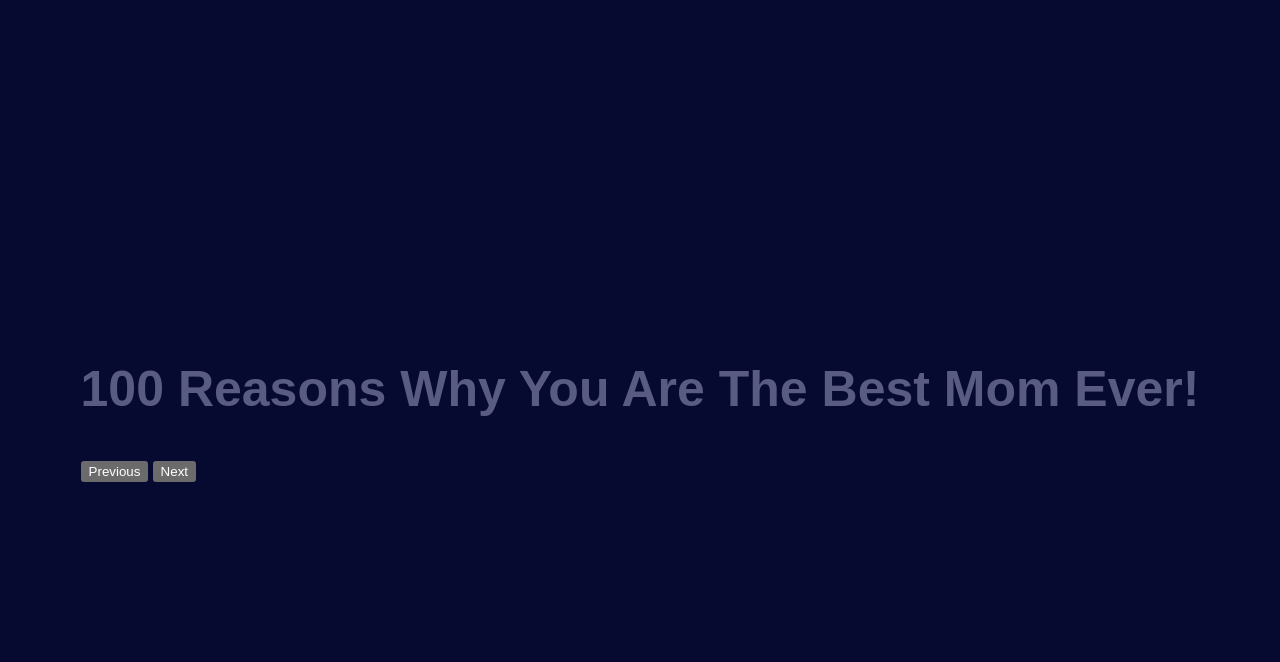
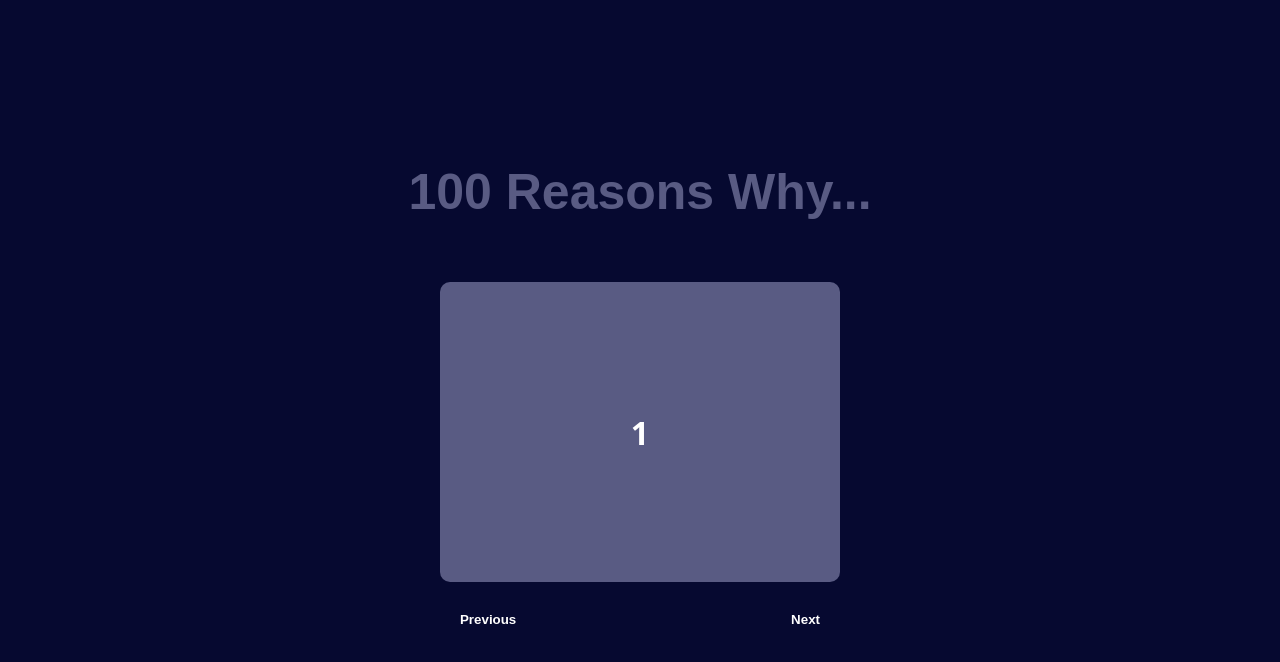
Before and after one commit to EvanHarlan/Birthday-Card, a plain HTML site: page index.html in a window 1280 px wide. Both pictures are taken after a click on the button "Previous". Drawn offline with Linux system fonts and the light colour scheme.

Commit message:
Added functionality and styling for the reasons component which shows the card and allows the user to flip through each front and back. Also updated the index to match.

```diff
--- a/100Reasons/reasons.css
+++ b/100Reasons/reasons.css
@@ -0,0 +1,105 @@
+/* styles.css */
+
+.container {
+    max-width: 800px;
+    margin: 0 auto;
+    padding: 20px;
+    display: flex;
+    flex-direction: column;
+    align-items: center; /* Center align everything in the container */
+}
+
+h1 {
+    text-align: center;
+    margin-top: 0;
+
+}
+
+.button-container {
+    display: flex;
+    justify-content: space-between;
+    margin-top: 20px;
+    width: 100%; /* Ensure buttons take full width on mobile */
+    max-width: 400px; /* Limit button container width */
+}
+
+button {
+    padding: 10px 20px;
+    cursor: pointer;
+    border: 1px solid var(--border-color);
+    background-color: var(--background-color);
+    color: var(--text-color);
+    border-radius: 5px;
+    font-weight: bold;
+}
+
+.card-container {
+    perspective: 1000px;
+    display: flex;
+    justify-content: center;
+    align-items: center;
+    margin-top: 20px;
+    position: relative; /* Ensure relative positioning */
+    width: 100%; /* Take full width of container */
+    max-width: 400px; /* Limit maximum width */
+}
+
+.card {
+    width: 100%;
+    height: 300px;
+    position: relative;
+    transform-style: preserve-3d;
+    transition: transform 0.6s;
+    cursor: pointer;
+    background-color: #595B83;
+    border-radius: 10px;
+}
+
+.card .front, .card .back {
+    position: absolute;
+    width: 100%;
+    height: 100%;
+    backface-visibility: hidden;
+    display: flex;
+    justify-content: center;
+    align-items: center;
+    border-radius: 10px;
+    padding: 20px;
+    text-align: center;
+    left: 0;
+    top: 0;
+    box-sizing: border-box; /* Ensure padding doesn't add to width */
+}
+
+.card .front {
+    transform: rotateY(0deg);
+    background-color: var(--card-background-color);
+}
+
+.card .back {
+    transform: rotateY(180deg);
+    background-color: var(--card-background-color);
+}
+
+.card .front h2 {
+    font-weight: bold;
+    font-size: 2em;
+    margin: 0;
+}
+
+.card .back p {
+    margin: 0;
+}
+
+.card.flipped {
+    transform: rotateY(180deg);
+}
+
+@media (max-width: 600px) {
+    .container {
+        padding: 10px;
+    }
+    .card {
+        max-width: 100%; /* Ensure card fills container width */
+    }
+}
--- a/100Reasons/reasons.js
+++ b/100Reasons/reasons.js
@@ -0,0 +1,156 @@
+// script.js
+
+let currentCardIndex = 0;
+const cardsData = [
+    { number: 1, text: "Description #1" },
+    { number: 2, text: "Description #2" },
+    { number: 3, text: "Description #3" },
+    { number: 4, text: "Description #4" },
+    { number: 5, text: "Description #5" },
+    { number: 6, text: "Description #6" },
+    { number: 7, text: "Description #7" },
+    { number: 8, text: "Description #8" },
+    { number: 9, text: "Description #9" },
+    { number: 10, text: "Description #10" },
+    { number: 11, text: "Description #11" },
+    { number: 12, text: "Description #12" },
+    { number: 13, text: "Description #13" },
+    { number: 14, text: "Description #14" },
+    { number: 15, text: "Description #15" },
+    { number: 16, text: "Description #16" },
+    { number: 17, text: "Description #17" },
+    { number: 18, text: "Description #18" },
+    { number: 19, text: "Description #19" },
+    { number: 20, text: "Description #20" },
+    { number: 21, text: "Description #21" },
+    { number: 22, text: "Description #22" },
+    { number: 23, text: "Description #23" },
+    { number: 24, text: "Description #24" },
+    { number: 25, text: "Description #25" },
+    { number: 26, text: "Description #26" },
+    { number: 27, text: "Description #27" },
+    { number: 28, text: "Description #28" },
+    { number: 29, text: "Description #29" },
+    { number: 30, text: "Description #30" },
+    { number: 31, text: "Description #31" },
+    { number: 32, text: "Description #32" },
+    { number: 33, text: "Description #33" },
+    { number: 34, text: "Description #34" },
+    { number: 35, text: "Description #35" },
+    { number: 36, text: "Description #36" },
+    { number: 37, text: "Description #37" },
+    { number: 38, text: "Description #38" },
+    { number: 39, text: "Description #39" },
+    { number: 40, text: "Description #40" },
+    { number: 41, text: "Description #41" },
+    { number: 42, text: "Description #42" },
+    { number: 43, text: "Description #43" },
+    { number: 44, text: "Description #44" },
+    { number: 45, text: "Description #45" },
+    { number: 46, text: "Description #46" },
+    { number: 47, text: "Description #47" },
+    { number: 48, text: "Description #48" },
+    { number: 49, text: "Description #49" },
+    { number: 50, text: "Description #50" },
+    { number: 51, text: "Description #51" },
+    { number: 52, text: "Description #52" },
+    { number: 53, text: "Description #53" },
+    { number: 54, text: "Description #54" },
+    { number: 55, text: "Description #55" },
+    { number: 56, text: "Description #56" },
+    { number: 57, text: "Description #57" },
+    { number: 58, text: "Description #58" },
+    { number: 59, text: "Description #59" },
+    { number: 60, text: "Description #60" },
+    { number: 61, text: "Description #61" },
+    { number: 62, text: "Description #62" },
+    { number: 63, text: "Description #63" },
+    { number: 64, text: "Description #64" },
+    { number: 65, text: "Description #65" },
+    { number: 66, text: "Description #66" },
+    { number: 67, text: "Description #67" },
+    { number: 68, text: "Description #68" },
+    { number: 69, text: "Description #69" },
+    { number: 70, text: "Description #70" },
+    { number: 71, text: "Description #71" },
+    { number: 72, text: "Description #72" },
+    { number: 73, text: "Description #73" },
+    { number: 74, text: "Description #74" },
+    { number: 75, text: "Description #75" },
+    { number: 76, text: "Description #76" },
+    { number: 77, text: "Description #77" },
+    { number: 78, text: "Description #78" },
+    { number: 79, text: "Description #79" },
+    { number: 80, text: "Description #80" },
+    { number: 81, text: "Description #81" },
+    { number: 82, text: "Description #82" },
+    { number: 83, text: "Description #83" },
+    { number: 84, text: "Description #84" },
+    { number: 85, text: "Description #85" },
+    { number: 86, text: "Description #86" },
+    { number: 87, text: "Description #87" },
+    { number: 88, text: "Description #88" },
+    { number: 89, text: "Description #89" },
+    { number: 90, text: "Description #90" },
+    { number: 91, text: "Description #91" },
+    { number: 92, text: "Description #92" },
+    { number: 93, text: "Description #93" },
+    { number: 94, text: "Description #94" },
+    { number: 95, text: "Description #95" },
+    { number: 96, text: "Description #96" },
+    { number: 97, text: "Description #97" },
+    { number: 98, text: "Description #98" },
+    { number: 99, text: "Description #99" },
+    { number: 100, text: "Description #100" }
+];
+
+
+
+function flipCard(card) {
+    card.classList.toggle('flipped');
+}
+
+function updateCard() {
+    const cardContainer = document.querySelector('.card-container');
+    const card = cardContainer.querySelector('.card');
+    const front = card.querySelector('.front h2');
+    const back = card.querySelector('.back p');
+
+    front.innerText = cardsData[currentCardIndex].number;
+    back.innerText = cardsData[currentCardIndex].text;
+}
+
+function showNextCard() {
+    const cardContainer = document.querySelector('.card-container');
+    const card = cardContainer.querySelector('.card');
+
+    // Flip current card to front
+    if (card.classList.contains('flipped')) {
+        setTimeout(flipCard(card), 1000);
+    }
+
+    // Move to next card
+    if (currentCardIndex < cardsData.length - 1) {
+        currentCardIndex++;
+        setTimeout(updateCard(), 1000);
+    }
+}
+
+function showPreviousCard() {
+    const cardContainer = document.querySelector('.card-container');
+    const card = cardContainer.querySelector('.card');
+
+    // Flip current card to front
+    if (card.classList.contains('flipped')) {
+        setTimeout(flipCard(card), 1000);
+    }
+
+    // Move to previous card
+    if (currentCardIndex > 0) {
+        currentCardIndex--;
+        setTimeout(updateCard(),100);
+    }
+}
+
+// Initialize the first card
+document.addEventListener('DOMContentLoaded', updateCard);
--- a/index.html
+++ b/index.html
@@ -65,7 +65,7 @@
         </section>
         <section class="hidden dark-mode light-mode">
             <div class="container">
-                <h1>100 Reasons Why You Are The Best Mom Ever!</h1>
+                <h1>100 Reasons Why...</h1>
                 <div class="card-container">
                     <div class="card" onclick="flipCard(this)">
                         <div class="front">
```
